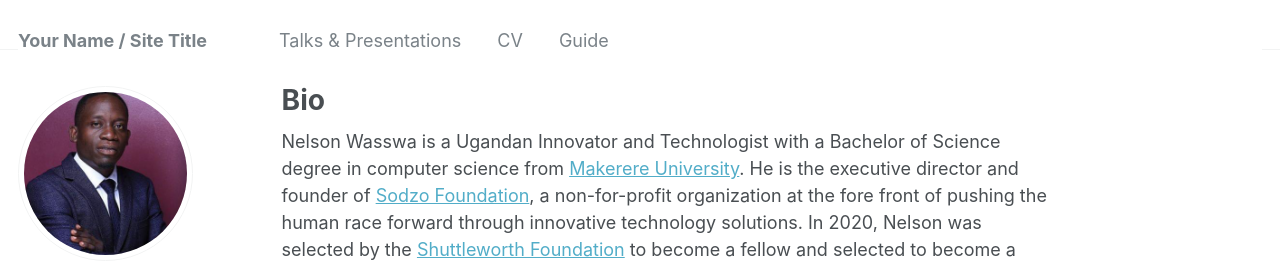
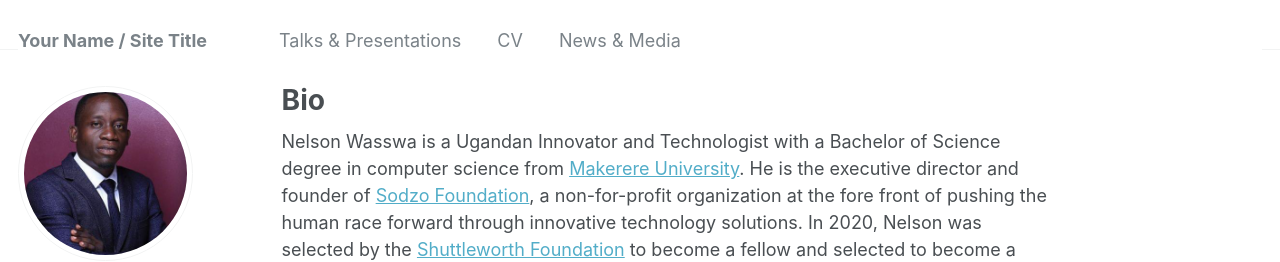
Before and after one commit to Nelwa256/nelsonwasswa.github.io, a Jekyll site: the page built from _pages/about.md, in a window 1280 px wide. Shown: the top 262 px of the page. Built offline with Jekyll 4.4.1, drawn with Linux system fonts in a browser that asks for light colours; some web fonts are replaced.

Commit message:
Update navigation.yml

```diff
--- a/_data/navigation.yml
+++ b/_data/navigation.yml
@@ -18,5 +18,5 @@ main:
   - title: "CV"
     url: /cv/
 
-  - title: "Guide"
+  - title: "News & Media"
     url: /markdown/
```
